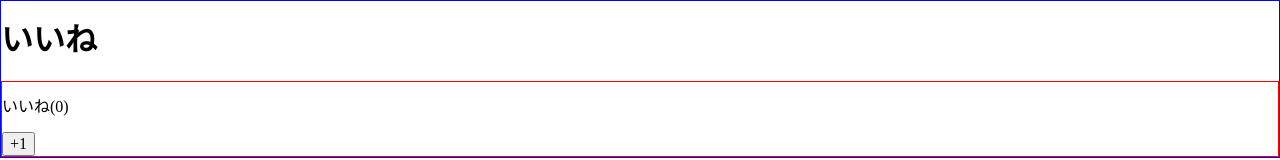
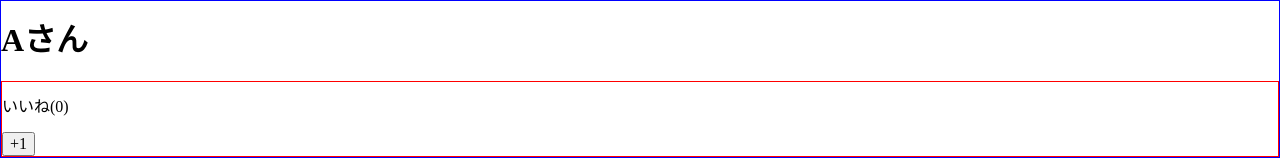
Before and after one commit to macken-hem/vueapp, a Vue app: page / in a window 1280 px wide. Shown: the top 160 px of the page. Built offline with nearby package versions, Linux system fonts and the light colour scheme.

Commit message:
Update LikeHeader.vue

```diff
--- a/src/components/LikeHeader.vue
+++ b/src/components/LikeHeader.vue
@@ -1,3 +1,13 @@
 <template>
-  <h1>いいね</h1>
+  <h1>{{name}}さん</h1>
 </template>
+
+<script>
+export default {
+  data (){
+    return {
+    name: "A"
+    }
+  }
+}
+</script>
```
